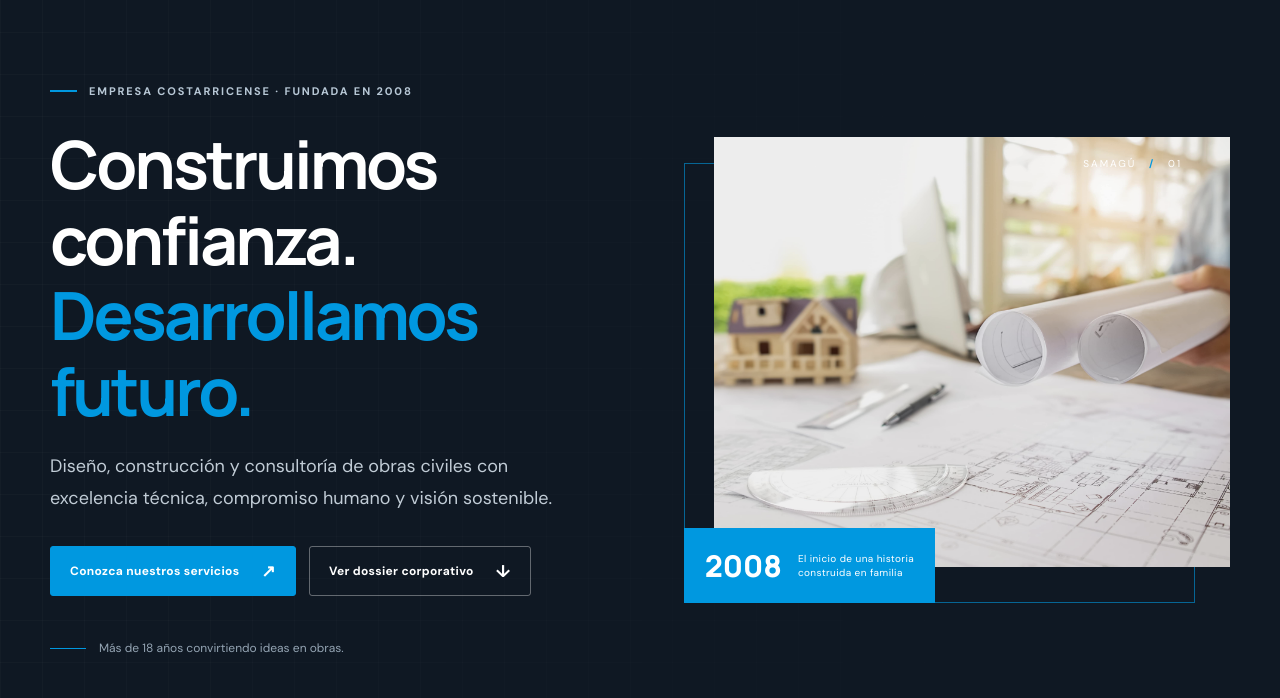
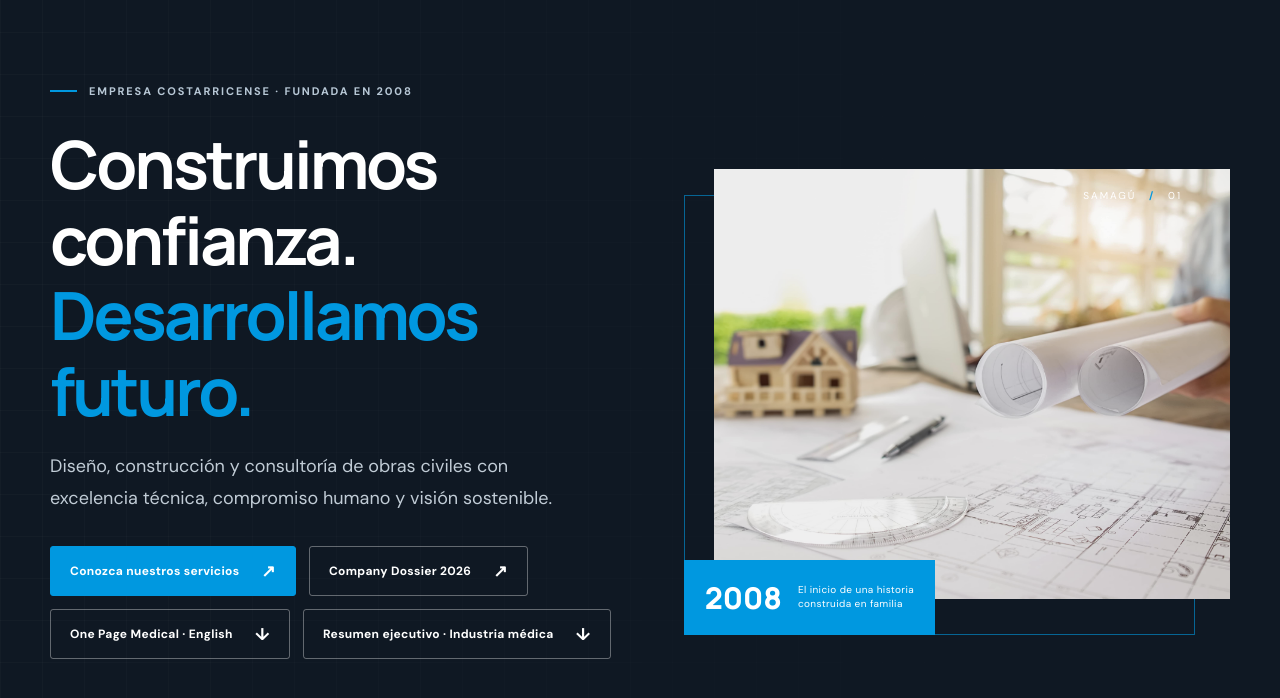
Before and after one commit to edunylogn/samagu, a plain HTML site: page index.html in a window 1280 px wide. Shown: the part 92-790 px from the top of the page. Drawn offline with Linux system fonts and the light colour scheme.

Commit message:
Revise footer content and add document links
Updated footer links and added new downloadable documents.

```diff
--- a/index.html
+++ b/index.html
@@ -42,7 +42,12 @@
           <span class="eyebrow"><i></i> EMPRESA COSTARRICENSE · FUNDADA EN 2008</span>
           <h1>Construimos confianza.<br><em>Desarrollamos futuro.</em></h1>
           <p>Diseño, construcción y consultoría de obras civiles con excelencia técnica, compromiso humano y visión sostenible.</p>
-          <div class="hero-actions"><a class="btn btn-primary" href="#servicios">Conozca nuestros servicios <span>↗</span></a><a class="btn btn-outline" href="images/Samagu_Company_Dossier_2026.pdf" target="_blank" rel="noopener">Ver dossier corporativo <span>↓</span></a></div>
+          <div class="hero-actions">
+            <a class="btn btn-primary" href="#servicios">Conozca nuestros servicios <span>↗</span></a>
+            <a class="btn btn-outline" href="images/Samagu_Company_Dossier_2026.pdf" target="_blank" rel="noopener">Company Dossier 2026 <span>↗</span></a>
+            <a class="btn btn-outline" href="images/Samagu_Services_Medical.pdf" download>One Page Medical · English <span>↓</span></a>
+            <a class="btn btn-outline" href="images/Samagu_Servicios_Industria_Dispositivos_Medicos.pdf" download>Resumen ejecutivo · Industria médica <span>↓</span></a>
+          </div>
           <div class="hero-note"><span class="note-line"></span><span>Más de 18 años convirtiendo ideas en obras.</span></div>
         </div>
         <div class="hero-visual" aria-label="Fotografía de diseño y planificación de proyectos">
@@ -118,7 +123,12 @@
     <section class="contact-section section" id="contacto"><div class="container contact-grid"><div><div class="section-kicker">08 / HABLEMOS</div><h2>Su próximo proyecto<br><span>comienza aquí.</span></h2><p>Cuéntenos qué necesita. Estamos listos para conversar sobre soluciones de diseño, construcción, consultoría y mantenimiento.</p><a class="btn btn-light" href="mailto:info@constructorasamagu.com?subject=Consulta%20desde%20el%20sitio%20web">Escríbanos <span>↗</span></a></div><div class="contact-details"><div class="contact-block"><small>OFICINA</small><a href="tel:+50622610570">+506 2261-0570</a><a href="mailto:info@constructorasamagu.com">info@constructorasamagu.com</a></div><div class="contact-block"><small>DEPARTAMENTO DE INGENIERÍA</small><span>Ing. José David Rodríguez Arce</span><a href="tel:+50683092845">+506 8309-2845</a><a href="mailto:david@constructorasamagu.com">david@constructorasamagu.com</a><span class="contact-spacer">Ing. Juan Carlos Rodríguez Arce</span><a href="tel:+50688346023">+506 8834-6023</a><a href="mailto:juancarlos@constructorasamagu.com">juancarlos@constructorasamagu.com</a></div><div class="contact-block"><small>PROVEEDURÍA</small><span>Lic. Melissa Gómez Rodríguez</span><a href="tel:+50687201315">+506 8720-1315</a><a href="mailto:melissa@constructorasamagu.com">melissa@constructorasamagu.com</a></div></div></div></section>
   </main>
 
-  <footer class="site-footer"><div class="container footer-inner"><a href="#inicio" class="footer-brand"><img src="images/logo.png" alt="Constructora Samagú Rodríguez S.A."></a><p>Diseño, construcción y consultoría de obras civiles.<br>Construyendo confianza desde 2008.</p><div class="footer-links"><a href="#nosotros">Nosotros</a><a href="#servicios">Servicios</a><a href="#proyectos">Proyectos</a><a href="#contacto">Contacto</a><a href="images/Samagu_Company_Dossier_2026.pdf" target="_blank" rel="noopener">Dossier 2026 ↗</a></div></div><div class="container footer-bottom"><span>© <span id="year">2026</span> Constructora Samagú Rodríguez S.A. Todos los derechos reservados.</span><span>Costa Rica</span></div></footer>
+  <footer class="site-footer"><div class="container footer-inner"><a href="#inicio" class="footer-brand"><img src="images/logo.png" alt="Constructora Samagú Rodríguez S.A."></a><p>Diseño, construcción y consultoría de obras civiles.<br>Construyendo confianza desde 2008.</p><div class="footer-links">
+      <a href="#nosotros">Nosotros</a><a href="#servicios">Servicios</a><a href="#proyectos">Proyectos</a><a href="#contacto">Contacto</a>
+      <a href="images/Samagu_Company_Dossier_2026.pdf" target="_blank" rel="noopener">Company Dossier 2026 ↗</a>
+      <a href="images/Samagu_Services_Medical.pdf" download>One Page Medical · English ↓</a>
+      <a href="images/Samagu_Servicios_Industria_Dispositivos_Medicos.pdf" download>Resumen ejecutivo · Industria médica ↓</a>
+    </div></div><div class="container footer-bottom"><span>© <span id="year">2026</span> Constructora Samagú Rodríguez S.A. Todos los derechos reservados.</span><span>Costa Rica</span></div></footer>
   <script>
     const toggle=document.querySelector('.menu-toggle');
     const nav=document.querySelector('.main-nav');
```
